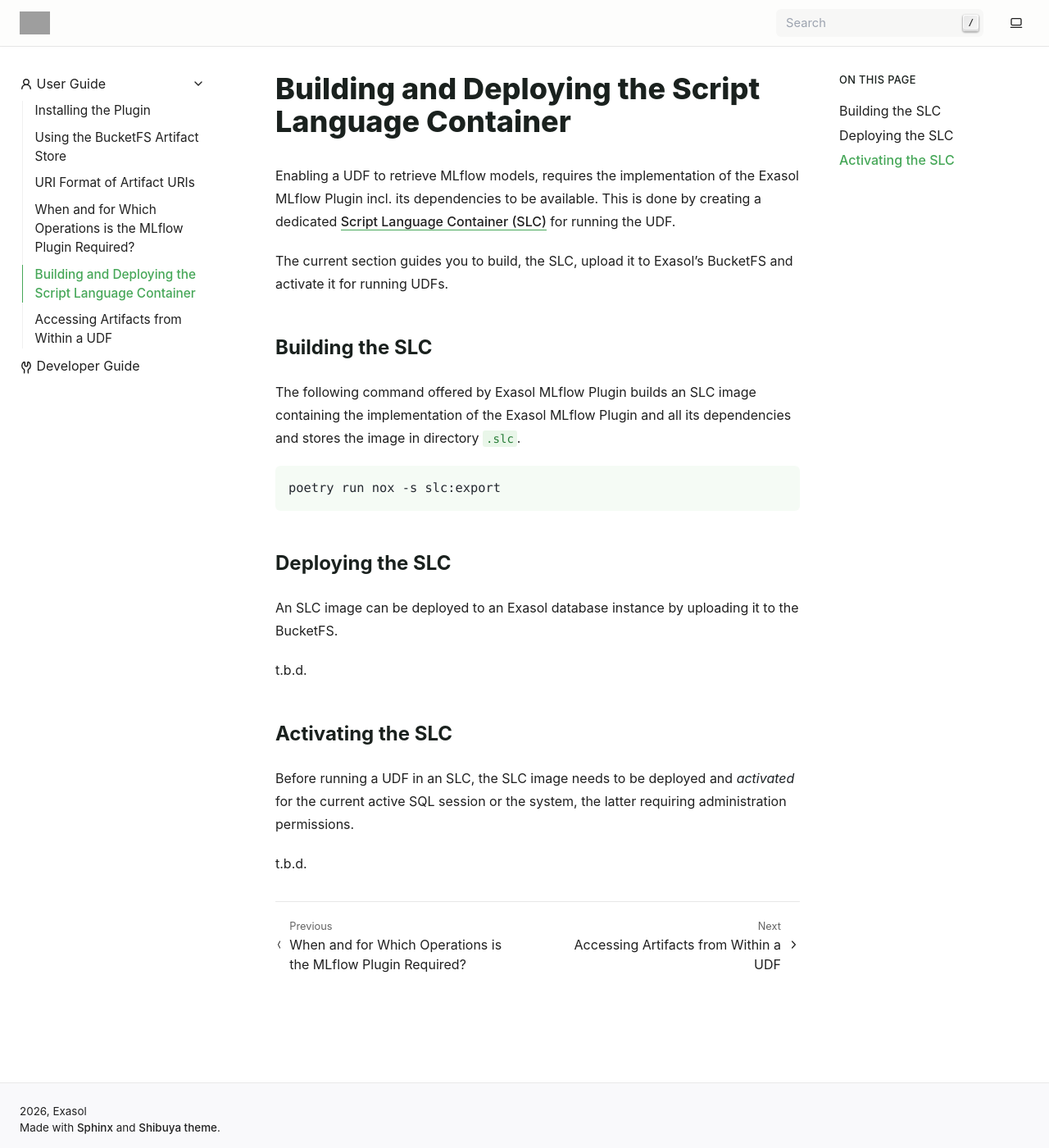
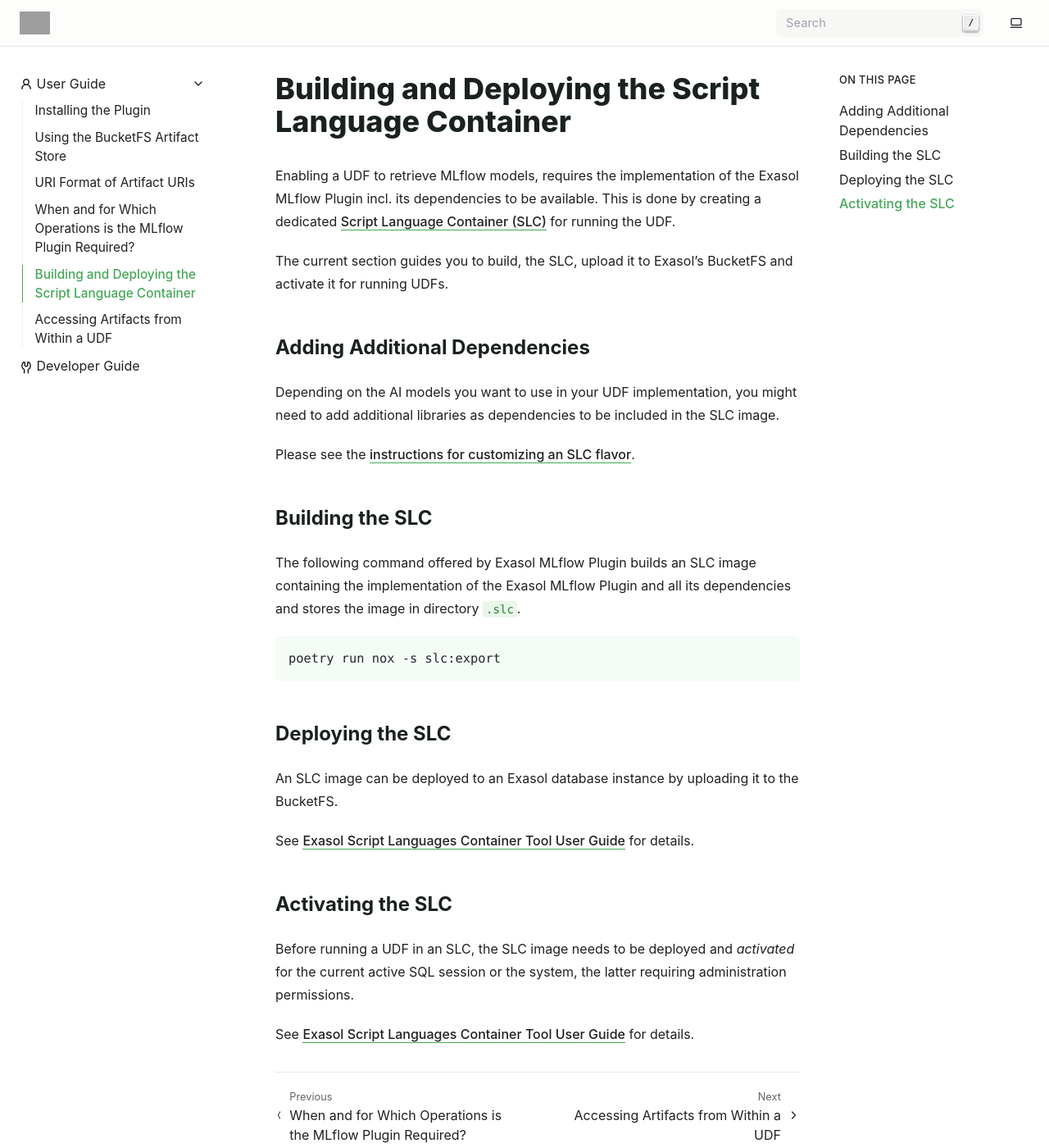
Before and after one commit to exasol/mlflow-plugin, a Sphinx documentation site: the page built from doc/user_guide/slc.rst, in a window 1280 px wide and 1400 px high. Shown: the whole window at 82% size. Built offline with Sphinx 7.4.7, drawn with Linux system fonts in a browser that asks for light colours; pages that are not in the unit, such as notebooks, are missing from menus; grey boxes are pictures that could not be loaded.

Commit message:
Updated user guide on SLCs

```diff
--- a/doc/user_guide/slc.rst
+++ b/doc/user_guide/slc.rst
@@ -1,3 +1,6 @@
+.. _slct: https://exasol.github.io/script-languages-container-tool/main/index.html
+.. _customize_slc: https://github.com/exasol/ai-lab/blob/main/exasol/ds/sandbox/runtime/ansible/roles/jupyter/files/notebook/script_languages_container/customize.ipynb
+
 Building and Deploying the Script Language Container
 ====================================================
 
@@ -16,6 +19,15 @@
 The current section guides you to build, the SLC, upload it to Exasol's
 BucketFS and activate it for running UDFs.
 
+Adding Additional Dependencies
+------------------------------
+
+Depending on the AI models you want to use in your UDF implementation, you
+might need to add additional libraries as dependencies to be included in the
+SLC image.
+
+Please see the `instructions for customizing an SLC flavor <customize_slc_>`_.
+
 Building the SLC
 ----------------
 
@@ -33,7 +45,7 @@
 An SLC image can be deployed to an Exasol database instance by uploading it to
 the BucketFS.
 
-t.b.d.
+See `Exasol Script Languages Container Tool User Guide <slct_>`_ for details.
 
 Activating the SLC
 ------------------
@@ -42,4 +54,4 @@
 *activated* for the current active SQL session or the system, the latter
 requiring administration permissions.
 
-t.b.d.
+See `Exasol Script Languages Container Tool User Guide <slct_>`_ for details.
```
